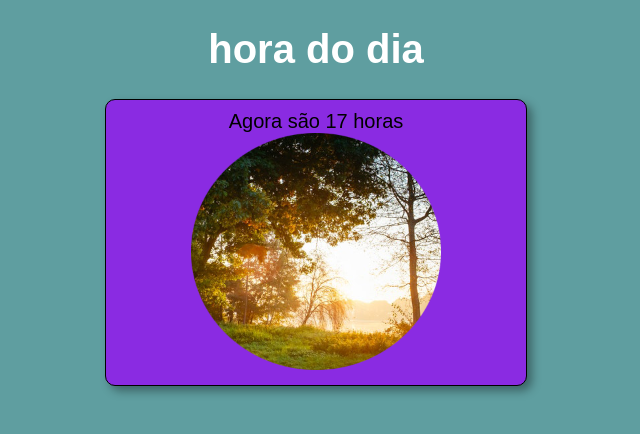
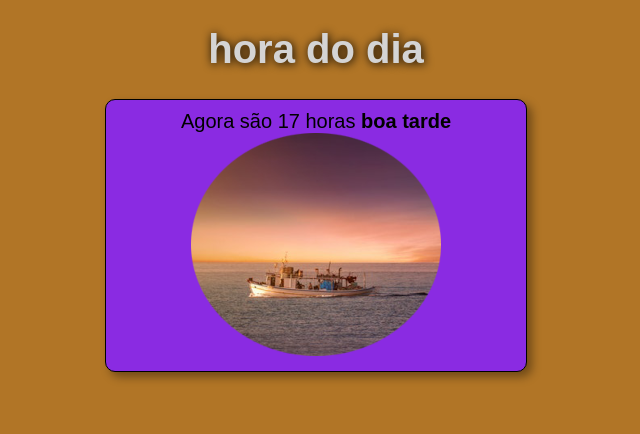
Before and after one commit to murilo-ramalho/js, a plain HTML site: page java script/exercicios/ex001/ex001.html in a window 1280 px wide. Shown: the whole page, without its empty margins (324-964 px from the left). Drawn offline with Linux system fonts and the light colour scheme.

Commit message:
susseso com o primeiro test

```diff
--- a/java script/exercicios/ex001/ex001.html
+++ b/java script/exercicios/ex001/ex001.html
@@ -6,17 +6,17 @@
     <title>catapimba</title>
     <link rel="stylesheet" href="../sty.css">
 </head>
-<body onload="carregar()">
+<body onload="carregar()" id="fundo">
     <div>
         <header>
-            <h1>hora do dia</h1>
+            <h1 style="text-shadow: 1px 1px 10px black; color: rgb(212, 212, 212);">hora do dia</h1>
         </header>
         <section class="p">
             <div id="msg">
                 oi
             </div>
             <div id="foto">
-                <img src="manha.png" alt="manha" id="imagem">
+                <img src="manha.png" alt="manha" id="i">
             </div>
         </section>
     </div>
--- a/java script/exercicios/ex001/test1.js
+++ b/java script/exercicios/ex001/test1.js
@@ -1,7 +1,24 @@
 function carregar() {
     var msg = window.document.getElementById('msg')
     var imagem = window.document.getElementById('i')
+    var f = window.document.getElementById('fundo')
     var data = new Date()
     var hora = data.getHours()
     msg.innerHTML = `Agora são ${hora} horas`
+    //manha
+    if (hora<12) {
+        imagem.src = 'manha.png'
+        msg.innerHTML += ' <strong>bom dia</strong>'
+        f.style.backgroundColor = '#3299c9'
+    //tarde
+    } else if (hora>12 && hora<18) {
+        imagem.src  = 'tarde1.png'
+        msg.innerHTML += ' <strong>boa tarde</strong>'
+        f.style.backgroundColor = '#b17526'
+    //noite
+    } else {
+        imagem.src = 'noite.png'
+        msg.innerHTML += ' <strong>boa noite</strong>'
+        f.style.backgroundColor = '#170555'
+    }
 }
```
